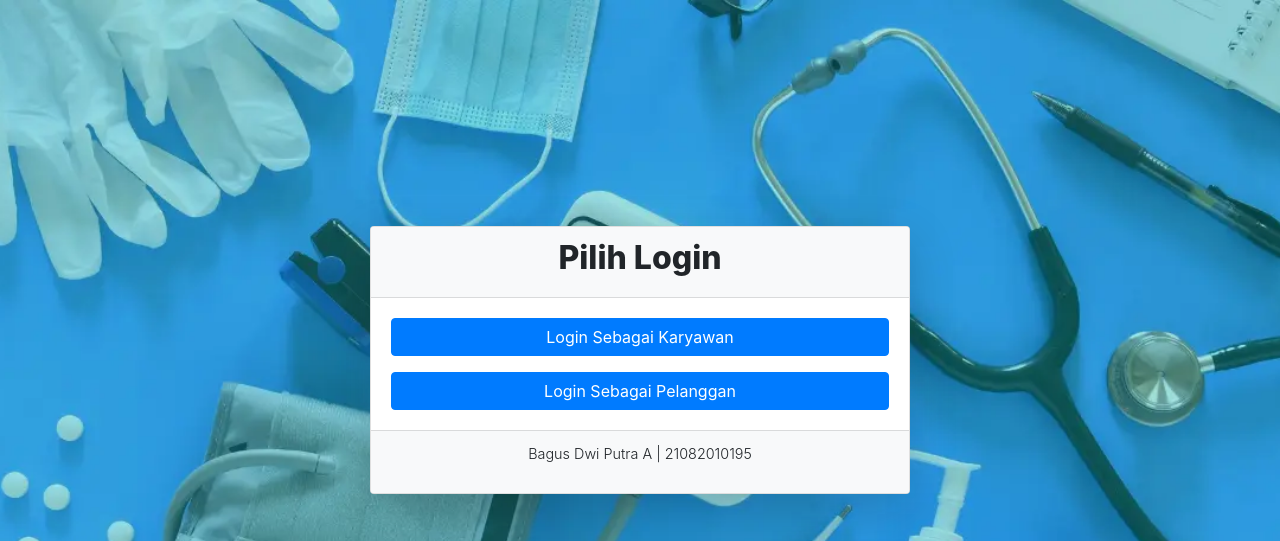
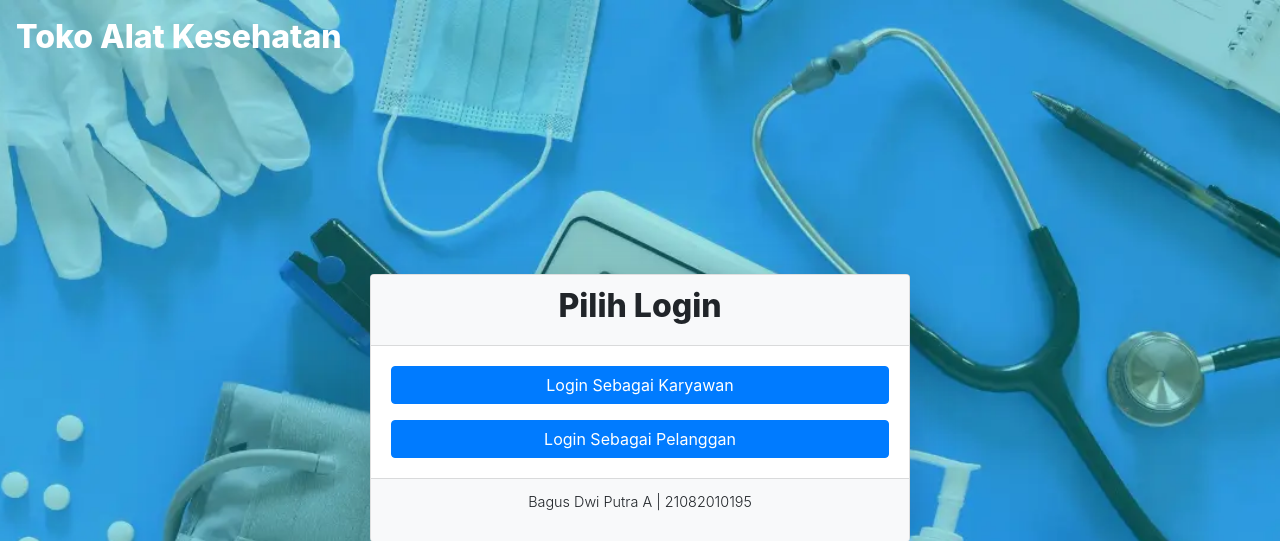
Before and after one commit to Bagusdpa4/E-Commerce_Alat_Kesehatan, a PHP site: page / in a window 1280 px wide. Shown: the top 541 px of the page. Run offline with PHP 8.4, Linux system fonts and the light colour scheme; some libraries are stand-ins or nearby versions.

Commit message:
Add Readme

```diff
--- a/index.php
+++ b/index.php
@@ -44,7 +44,7 @@
 <body>
     <!-- Navbar -->
     <nav class="navbar navbar-expand-lg navbar-dark sticky-top">
-        <a class="navbar-brand" href="#"></a>
+        <a class="navbar-brand" href="#">Toko Alat Kesehatan</a>
         <button class="navbar-toggler" type="button" data-toggle="collapse" data-target="#menu" aria-controls="menu" aria-expanded="false" aria-label="Toggle navigation">
             <span class="navbar-toggler-icon"></span>
         </button>
```
Also changed, not shown: README.md (added).
